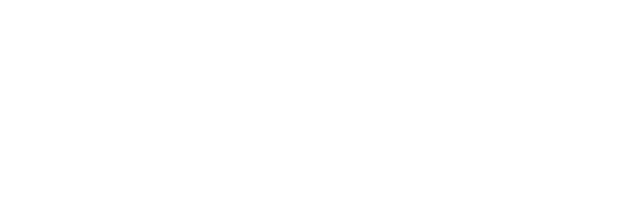
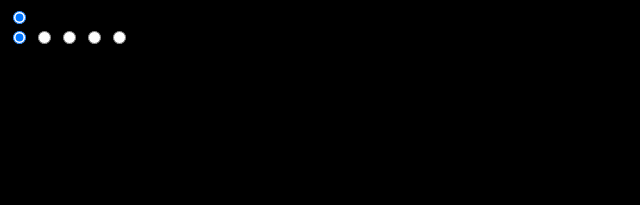
Before and after one commit to ErnestKnowing/cssMemeSlider, a plain HTML site: page index.html in a window 1280 px wide. Shown: the whole page, without its empty margins (0-640 px from the left). Drawn offline with Linux system fonts and the light colour scheme.

Commit message:
feat: added layout and start working with styles (Thu, Sep 07, 2023 12:44:29 PM)

```diff
--- a/index.html
+++ b/index.html
@@ -1,11 +1,47 @@
 <!DOCTYPE html>
 <html lang="en">
-<head>
+  <head>
     <meta charset="UTF-8">
     <meta name="viewport" content="width=device-width, initial-scale=1.0">
-    <title>Document</title>
-</head>
-<body>
-
-</body>
+    <link rel="stylesheet" href="style.css">
+    <title>CSS Meme Slider</title>
+  </head>
+  <body>
+    <div class="all">
+      <input checked type="radio" name="respond" id="desktop">
+      <article id="slider">
+        <input checked type="radio" name="slider" id="switch1">
+        <input type="radio" name="slider" id="switch2">
+        <input type="radio" name="slider" id="switch3">
+        <input type="radio" name="slider" id="switch4">
+        <input type="radio" name="slider" id="switch5">
+        <div id="slides">
+          <div id="overflow">
+            <div class="image">
+              <article>
+                  <img src="">
+                  <p></p>
+              </article>
+              <article>
+                <img src="">
+                <p></p>
+              </article>
+              <article>
+                <img src="">
+                <p></p>
+              </article>
+              <article>
+                <img src="">
+                <p></p>
+              </article>
+              <article>
+                <img src="">
+                <p></p>
+              </article>
+            </div>
+          </div>
+        </div>
+      </article>
+    </div>
+  </body>
 </html>
--- /dev/null
+++ b/style.css
@@ -0,0 +1,3 @@
+body{
+    background-color: black;
+}
```
